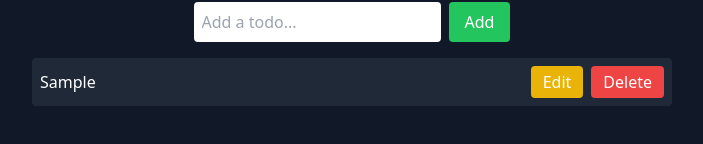
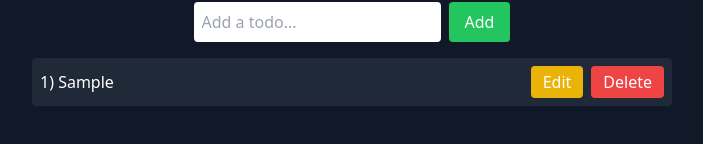
Before and after one commit to Muhammad-sefat/todo-app-with-redux, a React (Vite) app: page / in a window 1280 px wide. Both pictures are taken after typing "Sample" into the empty fields and a click on the button "Add". Shown: the part 386-530 px from the top of the page, without its empty margins (288-991 px from the left). Built offline with nearby package versions, Linux system fonts and the light colour scheme.

Commit message:
start working on toggle and filter feature

```diff
--- a/src/TodoApp.jsx
+++ b/src/TodoApp.jsx
@@ -34,7 +34,7 @@ const TodoApp = () => {
           type="text"
           value={text}
           onChange={(e) => setText(e.target.value)}
-          className="p-2 text-black rounded"
+          className="p-2 w-full text-black rounded"
           placeholder="Add a todo..."
         />
         <button
@@ -46,7 +46,7 @@ const TodoApp = () => {
       </div>
 
       <ul className="w-1/2">
-        {todos.map((todo) => (
+        {todos.map((todo, index) => (
           <li
             key={todo.id}
             className="flex justify-between items-center bg-gray-800 p-2 rounded mb-2"
@@ -59,7 +59,9 @@ const TodoApp = () => {
                 className="text-black p-1 rounded"
               />
             ) : (
-              <span>{todo.text}</span>
+              <span>
+                {index + 1}) {todo.text}
+              </span>
             )}
 
             <div className="flex space-x-2">
--- a/src/redux/todoSlice.js
+++ b/src/redux/todoSlice.js
@@ -2,6 +2,7 @@ import { createSlice } from "@reduxjs/toolkit";
 
 const initialState = {
   todos: [],
+  filter: "all",
 };
 
 export const todoSlice = createSlice({
```
